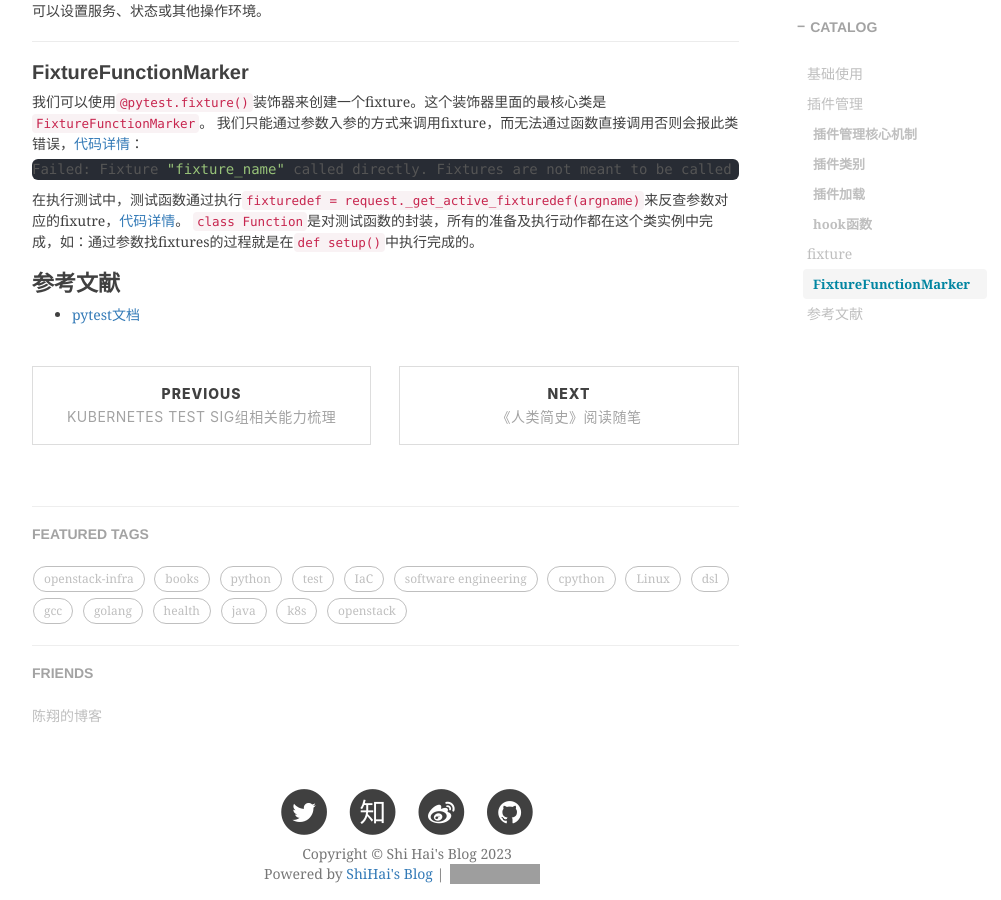
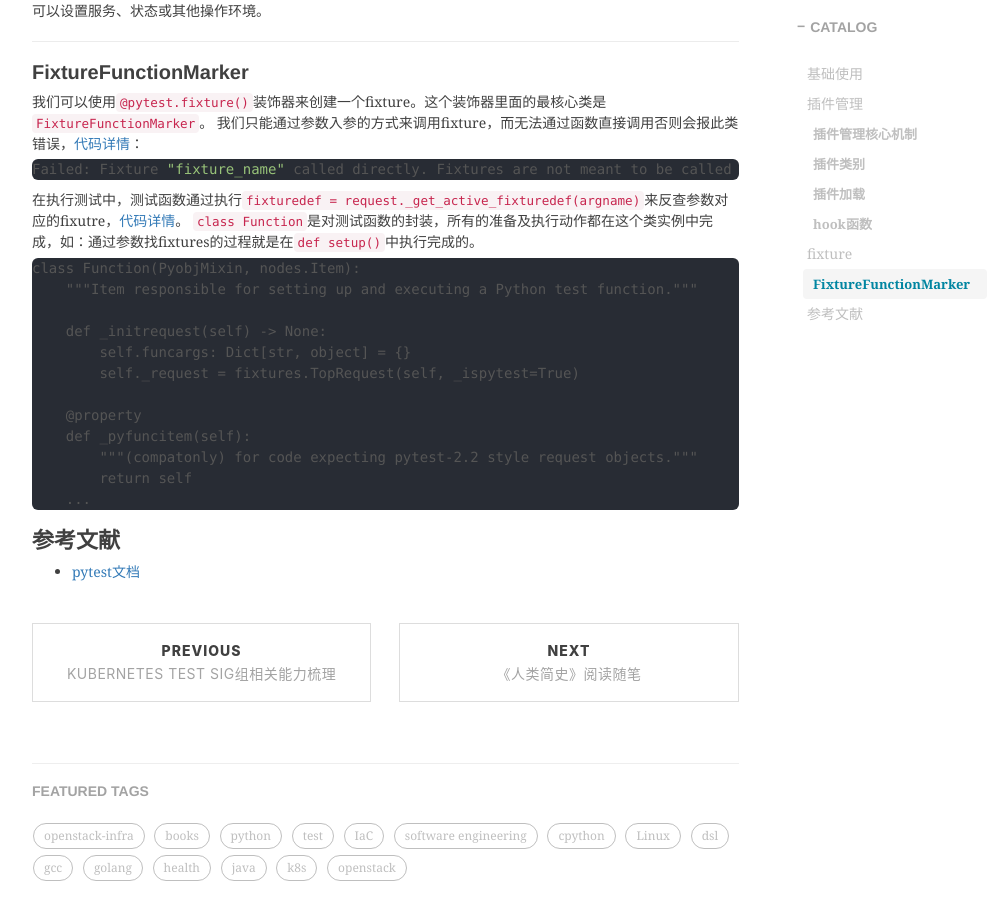
Before and after one commit to shihai1991/shihai1991.github.io, a Jekyll site: the page built from _posts/2023-07-17-pytest学习.md, in a window 1280 px wide and 900 px high, scrolled down 1173 px. Shown: the whole window, without its empty margins (233-1234 px from the left). Built offline with Jekyll 4.4.1, drawn with Linux system fonts in a browser that asks for light colours; nearby versions of some CDN libraries; comment, search, counter and statistics services are not loaded; grey boxes are pictures that could not be loaded.

Commit message:
Update 2023-07-17-pytest学习.md

````diff
--- a/_posts/2023-07-17-pytest学习.md
+++ b/_posts/2023-07-17-pytest学习.md
@@ -39,6 +39,20 @@ Failed: Fixture "fixture_name" called directly. Fixtures are not meant to be cal
 ```
 在执行测试中，测试函数通过执行`fixturedef = request._get_active_fixturedef(argname)`来反查参数对应的fixutre，[代码详情](https://github.com/pytest-dev/pytest/blob/37bb1861757685acca09455d63aa148a65317989/src/_pytest/python.py#L1841)。
 `class Function`是对测试函数的封装，所有的准备及执行动作都在这个类实例中完成，如：通过参数找fixtures的过程就是在`def setup()`中执行完成的。
+```
+class Function(PyobjMixin, nodes.Item):
+    """Item responsible for setting up and executing a Python test function."""
+
+    def _initrequest(self) -> None:
+        self.funcargs: Dict[str, object] = {}
+        self._request = fixtures.TopRequest(self, _ispytest=True)
+
+    @property
+    def _pyfuncitem(self):
+        """(compatonly) for code expecting pytest-2.2 style request objects."""
+        return self
+    ...
+```
 
 # 参考文献
 - [pytest文档](https://docs.pytest.org/)
````
